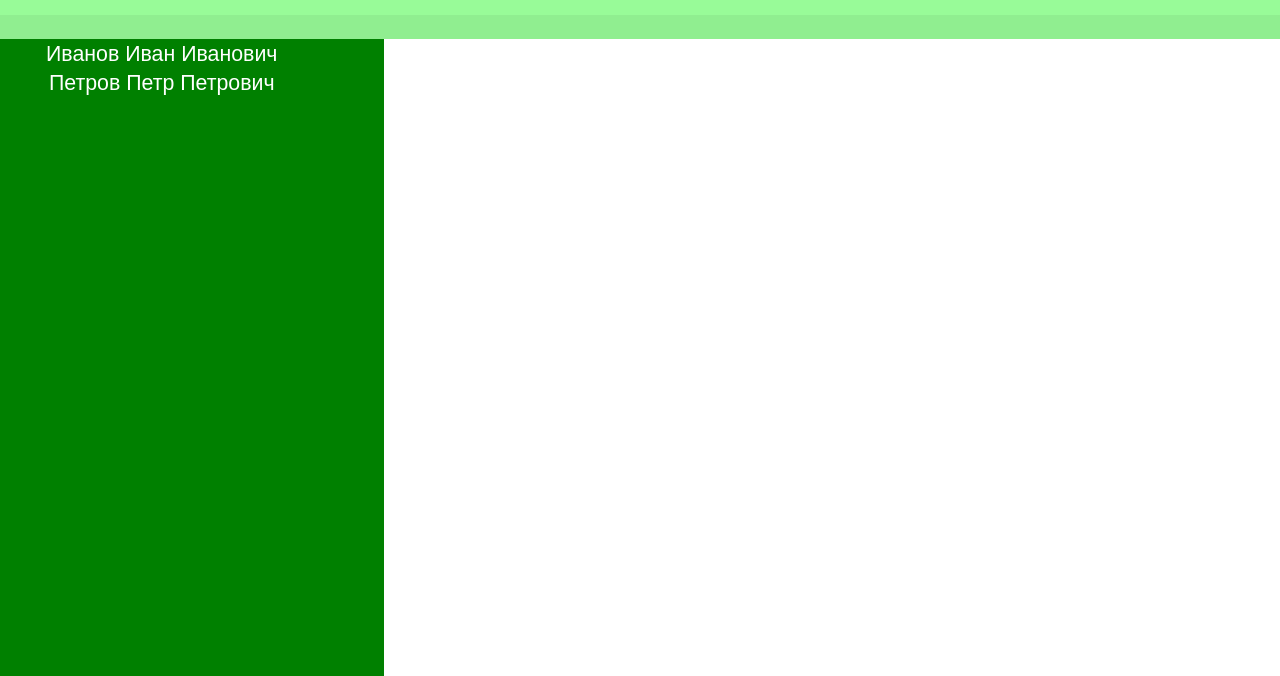
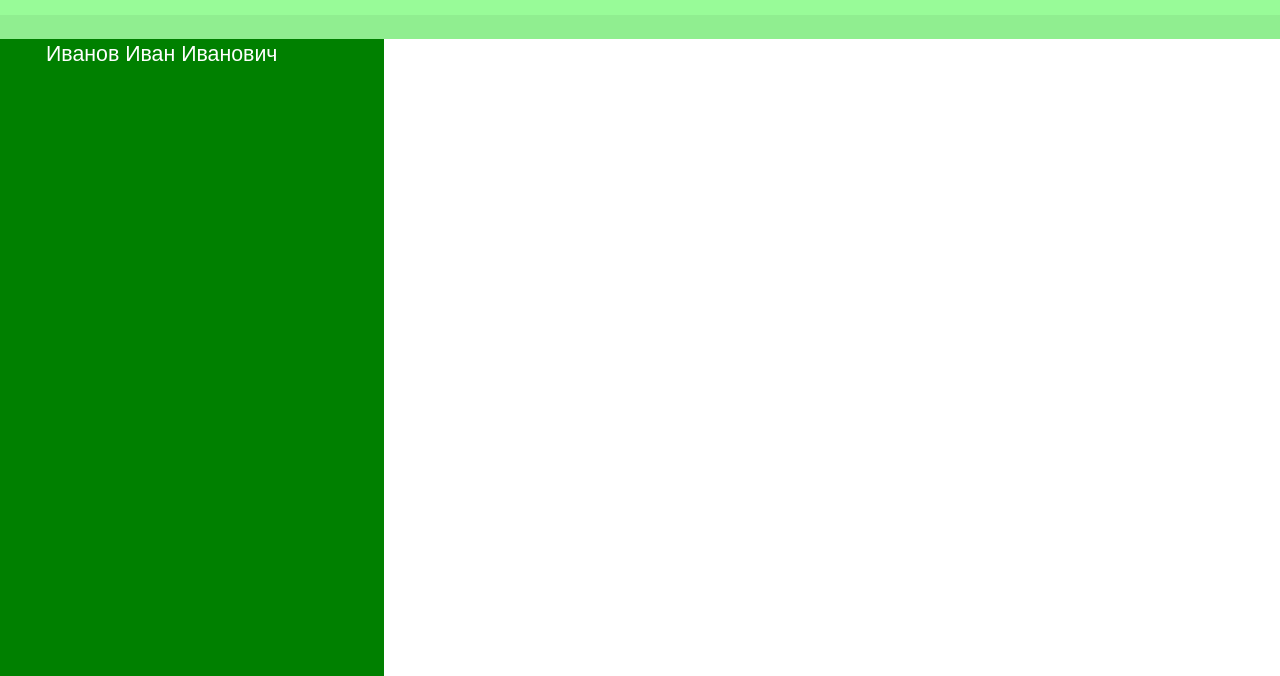
Before and after one commit to monakolga/ISP_214_17, a plain HTML site: page index.html in a window 1280 px wide. Shown: the part 41-717 px from the top of the page. Drawn offline with Linux system fonts and the light colour scheme.

Commit message:
Initial commit

```diff
--- a/index.html
+++ b/index.html
@@ -15,7 +15,6 @@
 		<aside>
 			<ul class="push">
 				<li><input type="button" value="Иванов Иван Иванович" onclick="Student('data/ivaniv_ii.html',value)"></li>
-				<li><input type="button" value="Петров Петр Петрович" onclick="Student('data/petrov_pp.html',value)"></li>
 			</ul>
 		</aside>
 		<h3 id="studentName"></h3>
```
